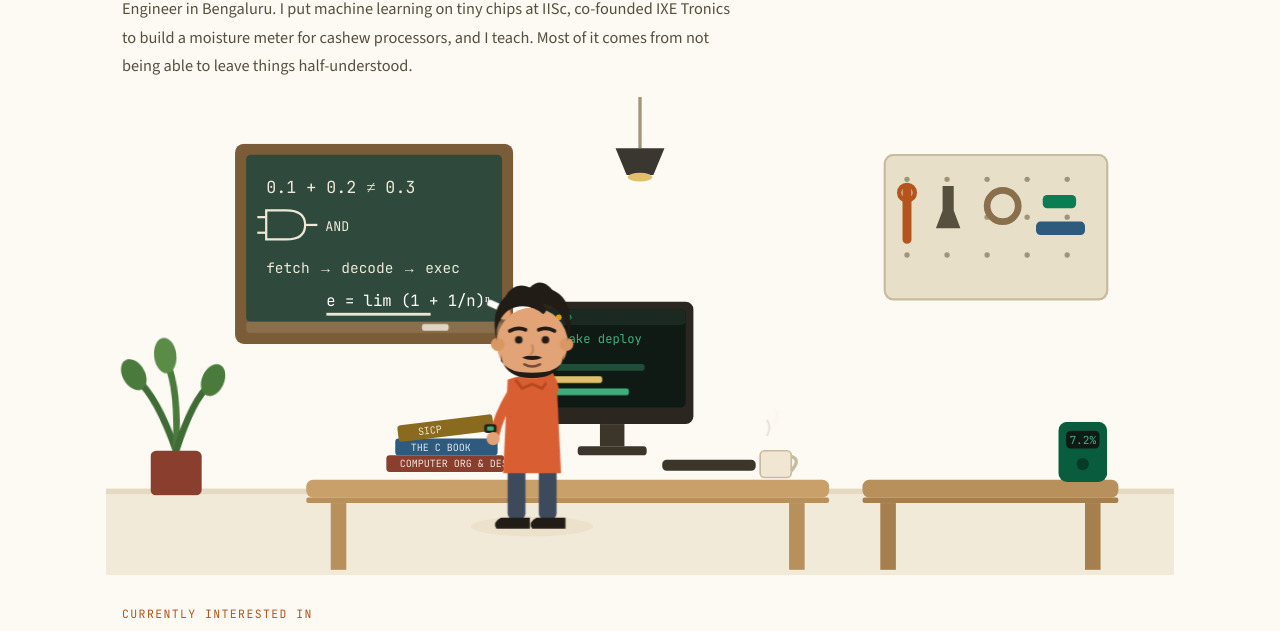
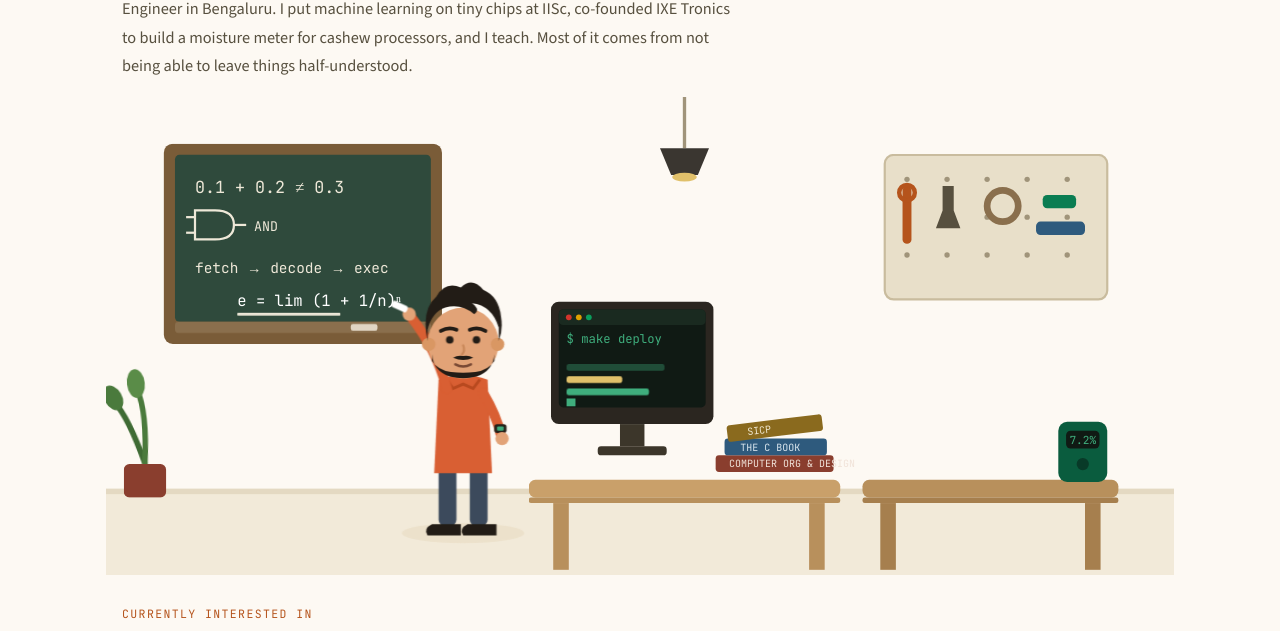
Before and after one commit to adimd/AMD_Website, an Eleventy site: page src/index.njk in a window 1280 px wide. Shown: the part 163-794 px from the top of the page. Built offline with nearby package versions, Linux system fonts and the light colour scheme; Eleventy itself is replaced by a stand-in of ours; files that its build step writes are made by us from their sources.

Commit message:
Updated Landing Page animation 6

```diff
--- a/src/index.njk
+++ b/src/index.njk
@@ -20,34 +20,32 @@ title: Systems, silicon, chalk, and solder
   <rect x="0" y="356" width="960" height="74" fill="#f2ead9"/>
   <rect x="0" y="352" width="960" height="5" fill="#e4d9c2"/>
 
-  <line x1="480" y1="0" x2="480" y2="46" stroke="#a0947a" stroke-width="3"/>
-  <path d="M458 46 L502 46 L492 70 L468 70 Z" fill="#3a3630"/>
-  <ellipse cx="480" cy="72" rx="11" ry="4" fill="#e0c06a"/>
+  <line x1="520" y1="0" x2="520" y2="46" stroke="#a0947a" stroke-width="3"/>
+  <path d="M498 46 L542 46 L532 70 L508 70 Z" fill="#3a3630"/>
+  <ellipse cx="520" cy="72" rx="11" ry="4" fill="#e0c06a"/>
 
   <g class="an-sway">
-    <path d="M63 318 Q48 268 30 252" fill="none" stroke="#3f6b34" stroke-width="6" stroke-linecap="round"/>
-    <path d="M63 318 Q68 262 58 238" fill="none" stroke="#4a7a3c" stroke-width="6" stroke-linecap="round"/>
-    <path d="M63 318 Q80 272 96 260" fill="none" stroke="#3f6b34" stroke-width="6" stroke-linecap="round"/>
-    <ellipse cx="28" cy="248" rx="10" ry="15" fill="#4a7a3c" transform="rotate(-28 28 248)"/>
-    <ellipse cx="57" cy="232" rx="10" ry="16" fill="#5a8c48" transform="rotate(-4 57 232)"/>
-    <ellipse cx="99" cy="256" rx="10" ry="15" fill="#4a7a3c" transform="rotate(26 99 256)"/>
+    <path d="M35 330 Q22 288 10 274" fill="none" stroke="#3f6b34" stroke-width="5" stroke-linecap="round"/>
+    <path d="M35 330 Q39 284 31 264" fill="none" stroke="#4a7a3c" stroke-width="5" stroke-linecap="round"/>
+    <ellipse cx="9" cy="270" rx="8" ry="12" fill="#4a7a3c" transform="rotate(-28 9 270)"/>
+    <ellipse cx="30" cy="258" rx="8" ry="13" fill="#5a8c48" transform="rotate(-4 30 258)"/>
   </g>
-  <rect x="40" y="318" width="46" height="40" rx="5" fill="#8a3e2e"/>
+  <rect x="16" y="330" width="38" height="30" rx="5" fill="#8a3e2e"/>
 
   <g>
-    <rect x="116" y="42" width="250" height="180" rx="8" fill="#7a5c38"/>
-    <rect x="126" y="52" width="230" height="150" rx="4" fill="#2f4a3c"/>
-    <text x="144" y="86" font-family="JetBrains Mono" font-size="15" fill="#eee8d8">0.1 + 0.2 &#8800; 0.3</text>
-    <path d="M144 102 h18 q17 0 17 13 q0 13 -17 13 h-18 z" fill="none" stroke="#eee8d8" stroke-width="2"/>
-    <line x1="136" y1="108" x2="144" y2="108" stroke="#eee8d8" stroke-width="2"/>
-    <line x1="136" y1="122" x2="144" y2="122" stroke="#eee8d8" stroke-width="2"/>
-    <line x1="179" y1="115" x2="190" y2="115" stroke="#eee8d8" stroke-width="2"/>
-    <text x="197" y="120" font-family="JetBrains Mono" font-size="12" fill="#eee8d8">AND</text>
-    <text x="144" y="158" font-family="JetBrains Mono" font-size="13" fill="#eee8d8">fetch &#8594; decode &#8594; exec</text>
-    <text class="an-reveal" x="198" y="188" font-family="JetBrains Mono" font-size="14" fill="#ffffff">e = lim (1 + 1/n)&#8319;</text>
-    <rect class="an-chalkgrow" x="198" y="194" width="148" height="2.5" rx="1" fill="#eee8d8"/>
-    <rect x="126" y="202" width="230" height="10" rx="3" fill="#8a6f4d"/>
-    <rect x="284" y="204" width="24" height="6" rx="2" fill="#eee8d8" opacity="0.85"/>
+    <rect x="52" y="42" width="250" height="180" rx="8" fill="#7a5c38"/>
+    <rect x="62" y="52" width="230" height="150" rx="4" fill="#2f4a3c"/>
+    <text x="80" y="86" font-family="JetBrains Mono" font-size="15" fill="#eee8d8">0.1 + 0.2 &#8800; 0.3</text>
+    <path d="M80 102 h18 q17 0 17 13 q0 13 -17 13 h-18 z" fill="none" stroke="#eee8d8" stroke-width="2"/>
+    <line x1="72" y1="108" x2="80" y2="108" stroke="#eee8d8" stroke-width="2"/>
+    <line x1="72" y1="122" x2="80" y2="122" stroke="#eee8d8" stroke-width="2"/>
+    <line x1="115" y1="115" x2="126" y2="115" stroke="#eee8d8" stroke-width="2"/>
+    <text x="133" y="120" font-family="JetBrains Mono" font-size="12" fill="#eee8d8">AND</text>
+    <text x="80" y="158" font-family="JetBrains Mono" font-size="13" fill="#eee8d8">fetch &#8594; decode &#8594; exec</text>
+    <text class="an-reveal" x="118" y="188" font-family="JetBrains Mono" font-size="14" fill="#ffffff">e = lim (1 + 1/n)&#8319;</text>
+    <rect class="an-chalkgrow" x="118" y="194" width="146" height="2.5" rx="1" fill="#eee8d8"/>
+    <rect x="62" y="202" width="230" height="10" rx="3" fill="#8a6f4d"/>
+    <rect x="220" y="204" width="24" height="6" rx="2" fill="#eee8d8" opacity="0.85"/>
   </g>
 
   <g>
@@ -65,10 +63,10 @@ title: Systems, silicon, chalk, and solder
     <rect x="842" y="88" width="30" height="12" rx="4" fill="#0a7d52"/>
   </g>
 
-  <rect x="180" y="344" width="470" height="16" rx="6" fill="#c9a06a"/>
-  <rect x="180" y="360" width="470" height="5" rx="2" fill="#b8905c"/>
-  <rect x="202" y="365" width="14" height="60" fill="#b8905c"/>
-  <rect x="614" y="365" width="14" height="60" fill="#b8905c"/>
+  <rect x="380" y="344" width="280" height="16" rx="6" fill="#c9a06a"/>
+  <rect x="380" y="360" width="280" height="5" rx="2" fill="#b8905c"/>
+  <rect x="402" y="365" width="14" height="60" fill="#b8905c"/>
+  <rect x="632" y="365" width="14" height="60" fill="#b8905c"/>
 
   <rect x="680" y="344" width="230" height="16" rx="6" fill="#b8905c"/>
   <rect x="680" y="360" width="230" height="5" rx="2" fill="#a67f4e"/>
@@ -76,37 +74,29 @@ title: Systems, silicon, chalk, and solder
   <rect x="880" y="365" width="14" height="60" fill="#a67f4e"/>
 
   <g>
-    <rect x="252" y="322" width="106" height="15" rx="3" fill="#8a3e2e"/>
-    <text x="264" y="333" font-family="JetBrains Mono" font-size="9" fill="#f0e2d8">COMPUTER ORG &amp; DESIGN</text>
-    <rect x="260" y="307" width="92" height="15" rx="3" fill="#2e5a7d"/>
-    <text x="274" y="318" font-family="JetBrains Mono" font-size="9" fill="#dce8f0">THE C BOOK</text>
-    <g transform="rotate(-7 306 296)">
-      <rect x="262" y="290" width="86" height="15" rx="3" fill="#8a6a1e"/>
-      <text x="280" y="301" font-family="JetBrains Mono" font-size="9" fill="#f0e8d0">SICP</text>
+    <rect x="548" y="322" width="106" height="15" rx="3" fill="#8a3e2e"/>
+    <text x="560" y="333" font-family="JetBrains Mono" font-size="9" fill="#f0e2d8">COMPUTER ORG &amp; DESIGN</text>
+    <rect x="556" y="307" width="92" height="15" rx="3" fill="#2e5a7d"/>
+    <text x="570" y="318" font-family="JetBrains Mono" font-size="9" fill="#dce8f0">THE C BOOK</text>
+    <g transform="rotate(-7 602 296)">
+      <rect x="558" y="290" width="86" height="15" rx="3" fill="#8a6a1e"/>
+      <text x="576" y="301" font-family="JetBrains Mono" font-size="9" fill="#f0e8d0">SICP</text>
     </g>
   </g>
 
   <g>
-    <rect x="382" y="184" width="146" height="110" rx="7" fill="#2b2620"/>
-    <rect x="389" y="191" width="132" height="88" rx="4" fill="#101a14"/>
-    <rect x="389" y="191" width="132" height="14" rx="4" fill="#1a2a20"/>
-    <circle cx="398" cy="198" r="2.6" fill="#d0342c"/><circle cx="407" cy="198" r="2.6" fill="#e0a000"/><circle cx="416" cy="198" r="2.6" fill="#0a9d5c"/>
-    <text x="396" y="221" font-family="JetBrains Mono" font-size="11" fill="#3fae7d">$ make deploy</text>
-    <rect class="an-t1" x="396" y="229" width="64" height="6" rx="2" fill="#3fae7d"/>
-    <rect class="an-t2" x="396" y="240" width="88" height="6" rx="2" fill="#3fae7d" opacity="0.8"/>
-    <rect class="an-t3" x="396" y="251" width="50" height="6" rx="2" fill="#e0c06a"/>
-    <rect class="an-t4" x="396" y="262" width="74" height="6" rx="2" fill="#3fae7d" opacity="0.6"/>
-    <rect class="an-cur" x="396" y="271" width="8" height="7" fill="#3fae7d"/>
-    <rect x="444" y="294" width="22" height="20" fill="#3c362a"/>
-    <rect x="424" y="314" width="62" height="8" rx="3" fill="#3c362a"/>
-    <rect x="500" y="326" width="84" height="10" rx="4" fill="#3c362a"/>
-  </g>
-
-  <g>
-    <rect x="588" y="318" width="28" height="24" rx="4" fill="#f0e6d2" stroke="#c9bc9e" stroke-width="1.5"/>
-    <path d="M616 323 q9 3 0 13" fill="none" stroke="#c9bc9e" stroke-width="3"/>
-    <path class="an-st1" d="M596 312 q4 -7 0 -13" fill="none" stroke="#b5aa92" stroke-width="2" stroke-linecap="round"/>
-    <path class="an-st2" d="M605 312 q4 -7 0 -13" fill="none" stroke="#b5aa92" stroke-width="2" stroke-linecap="round"/>
+    <rect x="400" y="184" width="146" height="110" rx="7" fill="#2b2620"/>
+    <rect x="407" y="191" width="132" height="88" rx="4" fill="#101a14"/>
+    <rect x="407" y="191" width="132" height="14" rx="4" fill="#1a2a20"/>
+    <circle cx="416" cy="198" r="2.6" fill="#d0342c"/><circle cx="425" cy="198" r="2.6" fill="#e0a000"/><circle cx="434" cy="198" r="2.6" fill="#0a9d5c"/>
+    <text x="414" y="221" font-family="JetBrains Mono" font-size="11" fill="#3fae7d">$ make deploy</text>
+    <rect class="an-t1" x="414" y="229" width="64" height="6" rx="2" fill="#3fae7d"/>
+    <rect class="an-t2" x="414" y="240" width="88" height="6" rx="2" fill="#3fae7d" opacity="0.8"/>
+    <rect class="an-t3" x="414" y="251" width="50" height="6" rx="2" fill="#e0c06a"/>
+    <rect class="an-t4" x="414" y="262" width="74" height="6" rx="2" fill="#3fae7d" opacity="0.6"/>
+    <rect class="an-cur" x="414" y="271" width="8" height="7" fill="#3fae7d"/>
+    <rect x="462" y="294" width="22" height="20" fill="#3c362a"/>
+    <rect x="442" y="314" width="62" height="8" rx="3" fill="#3c362a"/>
   </g>
 
   <g>
@@ -116,22 +106,22 @@ title: Systems, silicon, chalk, and solder
     <circle cx="878" cy="330" r="5.5" fill="#083a28"/>
   </g>
 
-  <g class="ph-teach" transform="translate(-38 0)">
-    <ellipse cx="421" cy="386" rx="55" ry="9" fill="#ece1cb"/>
-    <rect x="399" y="332" width="16" height="48" rx="6" fill="#3c4a5c"/>
-    <rect x="427" y="332" width="16" height="48" rx="6" fill="#3c4a5c"/>
-    <path d="M393 378 h26 v10 h-30 q-4 -6 4 -10" fill="#221c16"/>
-    <path d="M425 378 h26 v10 h-30 q-4 -6 4 -10" fill="#221c16"/>
+  <g class="ph-teach" transform="translate(-100 0)">
+    <ellipse cx="421" cy="392" rx="55" ry="9" fill="#ece1cb"/>
+    <rect x="399" y="332" width="16" height="54" rx="6" fill="#3c4a5c"/>
+    <rect x="427" y="332" width="16" height="54" rx="6" fill="#3c4a5c"/>
+    <path d="M393 384 h26 v10 h-30 q-4 -6 4 -10" fill="#221c16"/>
+    <path d="M425 384 h26 v10 h-30 q-4 -6 4 -10" fill="#221c16"/>
     <path d="M399 254 Q421 246 443 254 L447 338 L395 338 Z" fill="#d95f33"/>
     <path d="M406 254 L412 262 L421 258 L430 262 L436 254" fill="none" stroke="#b8491f" stroke-width="2.5"/>
-    <path d="M403 266 Q391 286 387 304" fill="none" stroke="#d95f33" stroke-width="9" stroke-linecap="round"/>
-    <rect x="378" y="294" width="11" height="8" rx="2.5" fill="#241f18"/>
-    <rect x="380.5" y="296" width="6" height="4" rx="1" fill="#3fae7d"/>
-    <circle cx="386" cy="307" r="6" fill="#e2a377"/>
+    <path d="M439 266 Q451 286 455 304" fill="none" stroke="#d95f33" stroke-width="9" stroke-linecap="round"/>
+    <rect x="449" y="294" width="11" height="8" rx="2.5" fill="#241f18"/>
+    <rect x="451.5" y="296" width="6" height="4" rx="1" fill="#3fae7d"/>
+    <circle cx="456" cy="307" r="6" fill="#e2a377"/>
     <g class="an-write">
-      <path d="M438 264 Q426 228 396 198" fill="none" stroke="#d95f33" stroke-width="9" stroke-linecap="round"/>
-      <circle cx="393" cy="196" r="6" fill="#e2a377"/>
-      <rect x="378" y="186" width="15" height="6" rx="2" fill="#ffffff" transform="rotate(24 385 189)"/>
+      <path d="M404 264 Q394 228 372 200" fill="none" stroke="#d95f33" stroke-width="9" stroke-linecap="round"/>
+      <circle cx="370" cy="197" r="6" fill="#e2a377"/>
+      <rect x="354" y="187" width="15" height="6" rx="2" fill="#ffffff" transform="rotate(24 361 190)"/>
     </g>
       <g class="an-bob">
       <circle cx="421" cy="222" r="32" fill="#e2a377"/>
@@ -151,7 +141,7 @@ title: Systems, silicon, chalk, and solder
       </g>
   </g>
 
-  <g class="ph-compute">
+  <g class="ph-compute" transform="translate(-58 0)">
     <rect x="484" y="238" width="76" height="108" rx="10" fill="#6b6258"/>
     <rect x="494" y="248" width="56" height="68" rx="8" fill="#7a7166"/>
     <path d="M552 240 Q578 232 604 240 L608 266 L548 266 Z" fill="#d95f33"/>
```
